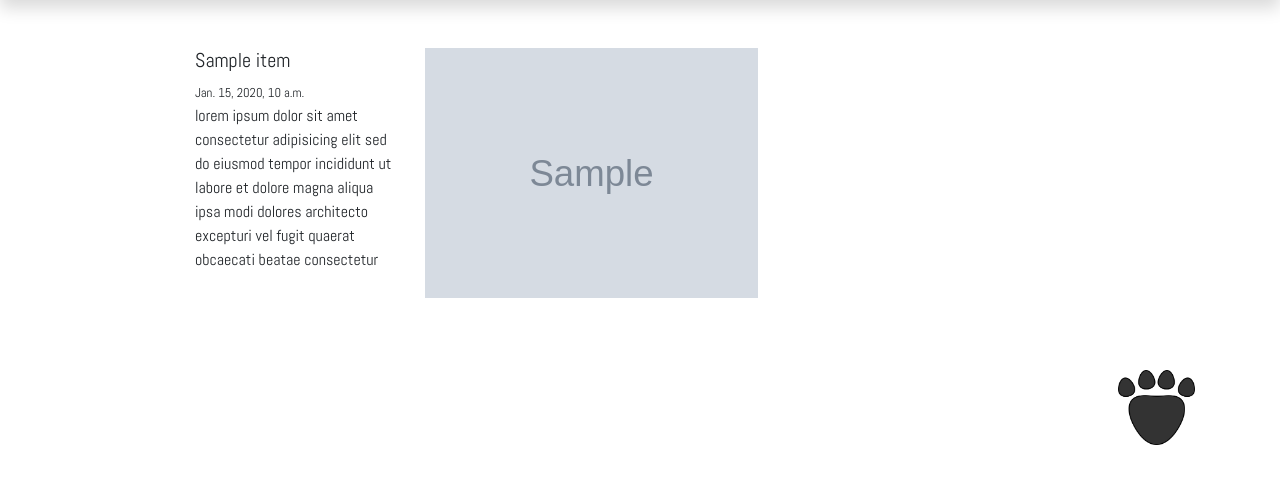
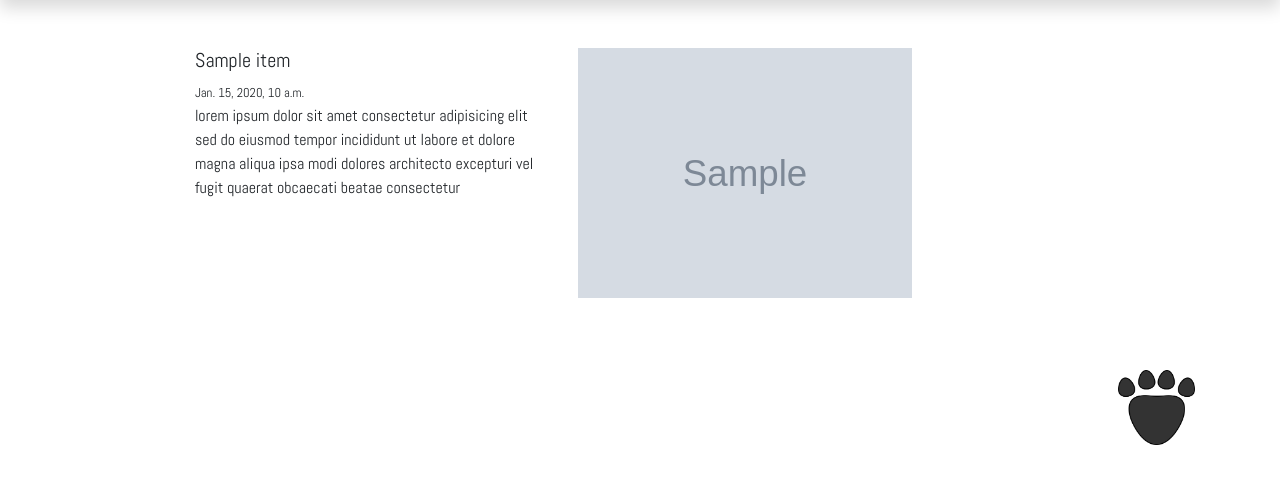
Before and after one commit to madden1706/personal_site, a Django app: template data_vis/templates/data_vis/datavis_archive.html in a window 1280 px wide. Shown: the part 76-560 px from the top of the page. Run offline with Django 3.2, Linux system fonts and the light colour scheme; the template is opened without the code that fills it: most values are stand-ins (such as "Sample title", 1, 10 or a date in 2020); grey boxes marked "Sample" are stand-in pictures; some libraries are stand-ins or nearby versions.

Commit message:
Altered grid to make tranisition to smaller windows better.

```diff
--- a/data_vis/templates/data_vis/datavis_archive.html
+++ b/data_vis/templates/data_vis/datavis_archive.html
@@ -11,14 +11,14 @@
     <div class="container">
         <div class="row">
 
-            <div class="col-xs col-sm col-lg-3">
+            <div class="col-xs col-sm-12 col-md-5">
                 <h5><a class="otherLink" href="{% url 'data_vis:data_vis' %}{{ item.slug }}_{{ item.id }}"> {{ item.title_of_post }}</a></h5>
                 <small>{{ item.date_of_post }}</small>
                 <p>{% lorem 30 w %}</p>
             </div>
-            <div class="col-xs col-sm col-lg-3">
+            <div class="col-xs col-sm-12 col-md-5">
                 <a href="{% url 'data_vis:data_vis' %}{{ item.slug }}_{{ item.id }}">
-                            <img height="250" src="/data_visualization/media/{{ item.homepage_chart_image }}" alt="alt">
+                            <img class="" height="250" src="/data_visualization/media/{{ item.homepage_chart_image }}" alt="alt">
                             {# Unsure if the above is stable to work. #}
                 </a>
 
```
